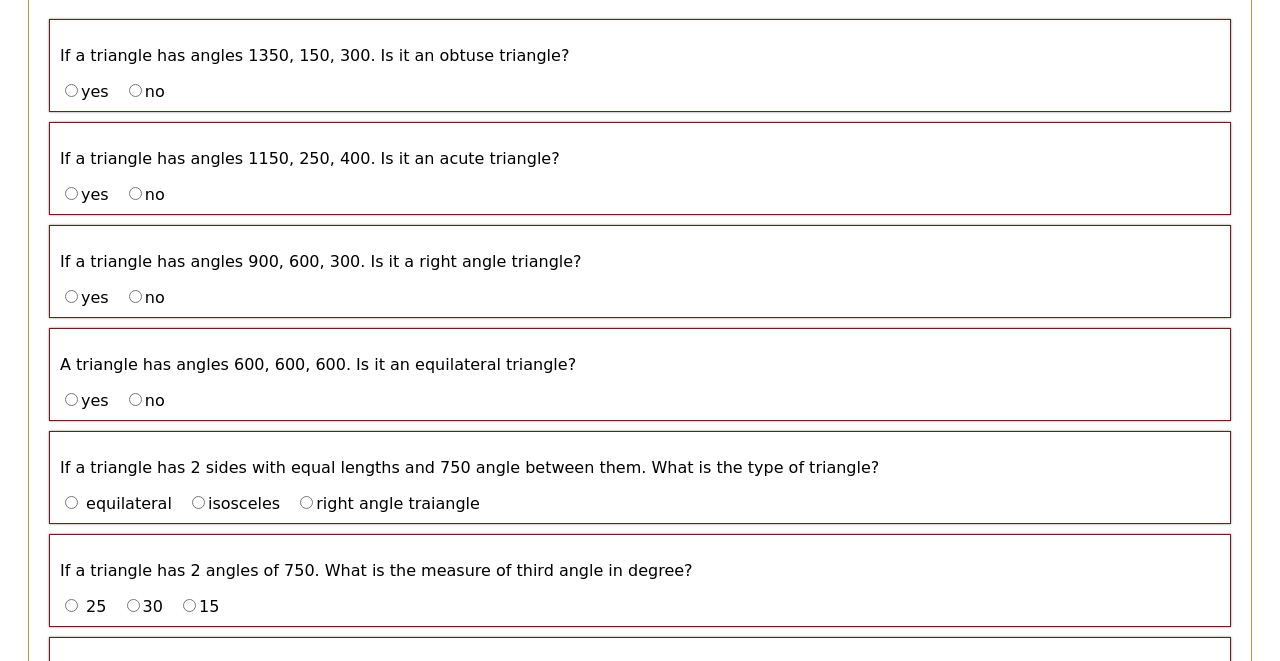
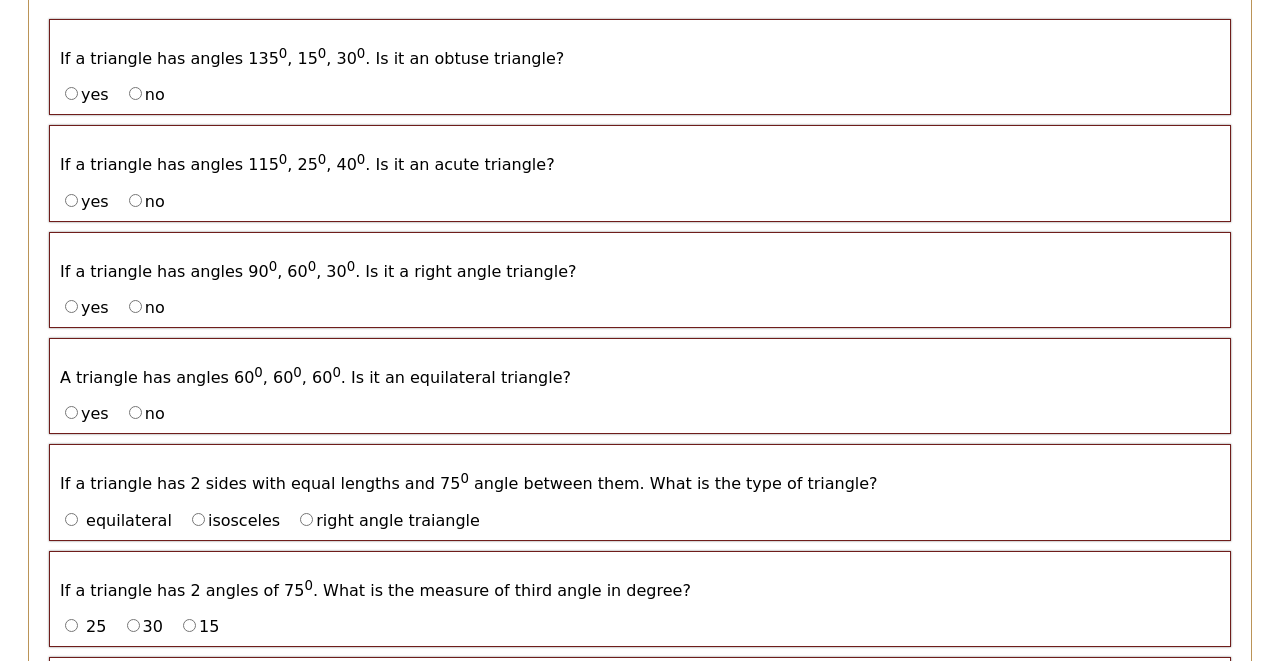
Before and after one commit to anshikaa12/fun-with-triangles, a plain HTML site: page quiz.html in a window 1280 px wide. Shown: the part 123-784 px from the top of the page. Drawn offline with Linux system fonts and the light colour scheme; a web font is replaced by a local one.

Commit message:
html fixes

```diff
--- a/quiz.html
+++ b/quiz.html
@@ -14,7 +14,8 @@
         <form class="form">
             <h1>Take this quiz!</h1>
             <div id="ques0" class="question-container">
-                <p>If a triangle has angles 1350, 150, 300. Is it an obtuse triangle?</p>
+                <p>If a triangle has angles 135<sup>0</sup>, 15<sup>0</sup>, 30<sup>0</sup>. Is it an obtuse triangle?
+                </p>
                 <label>
                     <input type="radio" name="q1" value="yes">yes
                 </label>
@@ -23,7 +24,8 @@
                 </label>
             </div>
             <div id="ques1" class="question-container">
-                <p> If a triangle has angles 1150, 250, 400. Is it an acute triangle?</p>
+                <p> If a triangle has angles 115<sup>0</sup>, 25<sup>0</sup>, 40<sup>0</sup>. Is it an acute triangle?
+                </p>
                 <label>
                     <input type="radio" name="q2" value="yes">yes
                 </label>
@@ -32,7 +34,8 @@
                 </label>
             </div>
             <div id="ques2" class="question-container">
-                <p> If a triangle has angles 900, 600, 300. Is it a right angle triangle?</p>
+                <p> If a triangle has angles 90<sup>0</sup>, 60<sup>0</sup>, 30<sup>0</sup>. Is it a right angle
+                    triangle?</p>
                 <label>
                     <input type="radio" name="q3" value="yes">yes
                 </label>
@@ -41,7 +44,8 @@
                 </label>
             </div>
             <div id="ques3" class="question-container">
-                <p>A triangle has angles 600, 600, 600. Is it an equilateral triangle?</p>
+                <p>A triangle has angles 60<sup>0</sup>, 60<sup>0</sup>, 60<sup>0</sup>. Is it an equilateral triangle?
+                </p>
                 <label>
                     <input type="radio" name="q4" value="yes">yes
                 </label>
@@ -50,7 +54,8 @@
                 </label>
             </div>
             <div id="ques4" class="question-container">
-                <p> If a triangle has 2 sides with equal lengths and 750 angle between them. What is the type of
+                <p> If a triangle has 2 sides with equal lengths and 75<sup>0</sup> angle between them. What is the type
+                    of
                     triangle?</p>
                 <label>
                     <input type="radio" name="q5" value="equilateral"> equilateral
@@ -63,7 +68,7 @@
                 </label>
             </div>
             <div id="ques5" class="question-container">
-                <p> If a triangle has 2 angles of 750. What is the measure of third angle in degree?</p>
+                <p> If a triangle has 2 angles of 75<sup>0</sup>. What is the measure of third angle in degree?</p>
                 <label>
                     <input type="radio" name="q6" value="25"> 25
                 </label>
```
